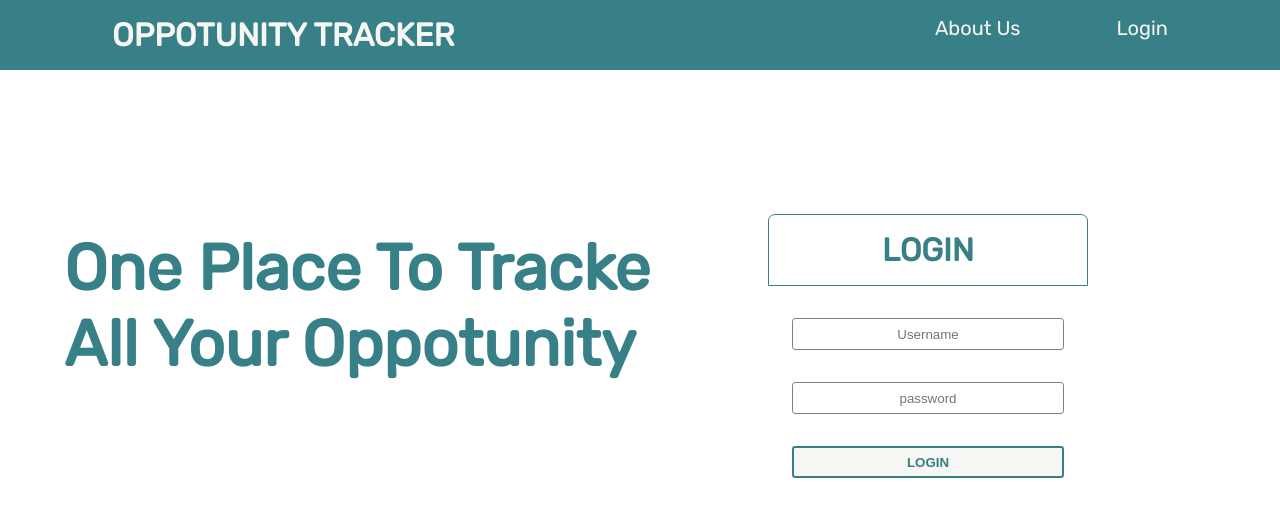
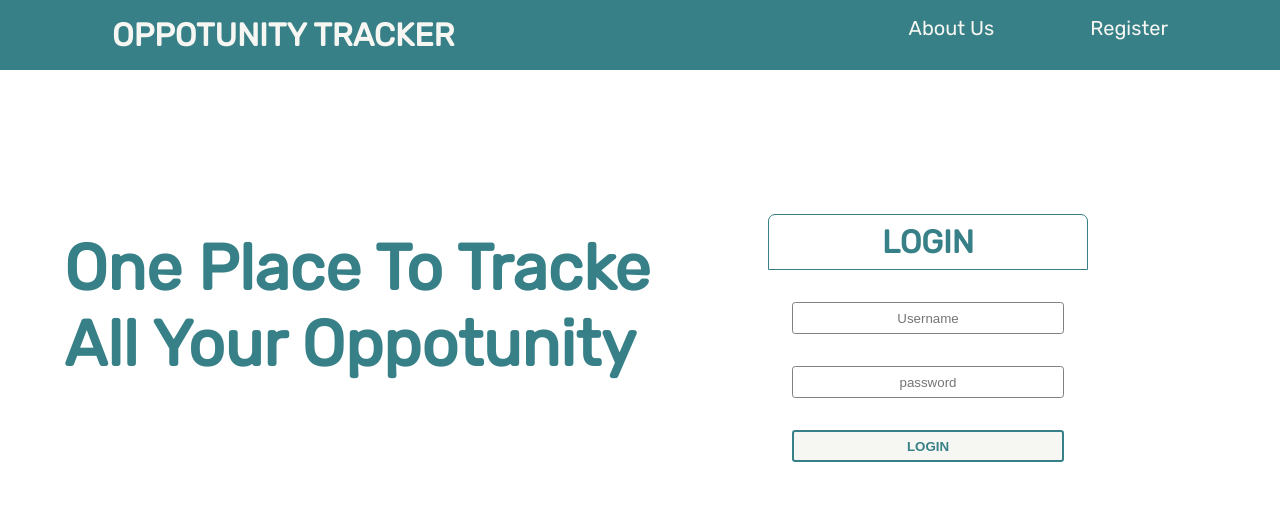
Before and after one commit to TenNga/op-tracker-frontend, a React (Create React App) app: page / in a window 1280 px wide. Shown: the top 516 px of the page. Built offline with nearby package versions, Linux system fonts and the light colour scheme.

Commit message:
login and register page setup

```diff
--- a/src/App.js
+++ b/src/App.js
@@ -1,8 +1,9 @@
-import React from 'react';
+import React, { useState }  from 'react';
 import './App.css';
 
 import Navbar from './container/Navbar';
 import Login from './container/Login';
+import Register from './container/Register';
 
 import styled from 'styled-components';
 
@@ -11,10 +12,19 @@ const AppContainer = styled.div`
 `;
 
 function App() {
+
+  const [login, setLogin] = useState(false);
+  const [register, setRegister] = useState(false);
+
   return (
     <AppContainer>
-      <Navbar />
-      <Login />
+      <Navbar login={login} setRegister={setRegister} />
+      {!login?
+      <Login register = {register} setLogin = {setLogin} />
+      :
+      <Register />
+    }
+
     </AppContainer>
   );
 }
--- a/src/container/Login.js
+++ b/src/container/Login.js
@@ -25,7 +25,7 @@ const LoginHeader = styled.h1`
     border: 1px solid ${color.primary};
     border-radius: 7px 7px 0px 0px;
     margin-top: 9rem;
-    padding: 1rem;
+    padding: 0.5rem;
 `;
 
 const LoginForm = styled.form`
@@ -57,16 +57,36 @@ const LoginSubmit = styled.input`
     border-radius: .2rem;
     border: 2px solid ${color.primary};
 `;
-const Login = () => {
+
+const Text = styled.p`
+    color: ${color.primary};
+    text-align: center;
+    margin: 1rem;
+`;
+
+const LinkSpan = styled.span`
+    font-weight: bold;
+`;
+
+const Login = ({register, setLogin}) => {
+
     return(
         <MainContainer>
             <WelcomeNote>one place to tracke all your oppotunity</WelcomeNote>
             <LoginContainer>
-                <LoginHeader>Login</LoginHeader>
+                <LoginHeader>{register? "register" : "Login" }</LoginHeader>
                 <LoginForm>
                     <LoginInput id="user-name" type="text" placeholder="Username"/>
                     <LoginInput id="password" type="password" placeholder="password"/>
-                    <LoginSubmit type="submit" value="Login" />
+                    {register?
+                    <>
+                    <LoginInput id="confirmPassword" type="password" placeholder="Confirm password"/>
+                    <LoginSubmit type="submit" value="Sign Up" />
+                    <Text>Already have an accout? <LinkSpan>SignIn</LinkSpan></Text>
+                    </>:
+                    <LoginSubmit type="submit" value="Login" />}
+
+
                 </LoginForm>
             </LoginContainer>
         </MainContainer>
--- a/src/container/Navbar.js
+++ b/src/container/Navbar.js
@@ -28,13 +28,14 @@ const Text = styled.li`
     margin-right: 6rem;
 `;
 
-const Navbar = () => {
+const Navbar = ({setRegister, login}) => {
     return(
         <NavBarContainer>
             <NavHeader>Oppotunity Tracker</NavHeader>
             <Menu>
                     <Text>About Us</Text>
-                    <Text>Login</Text>
+                    {login? null:
+                    <Text onClick={()=> setRegister(true)}>Register</Text> }
             </Menu>
         </NavBarContainer>
     )
--- /dev/null
+++ b/src/container/Register.js
@@ -0,0 +1,9 @@
+import React from 'react';
+
+const Register = () => {
+    return(
+        <h1>Register page</h1>
+    )
+}
+
+export default Register;
```
